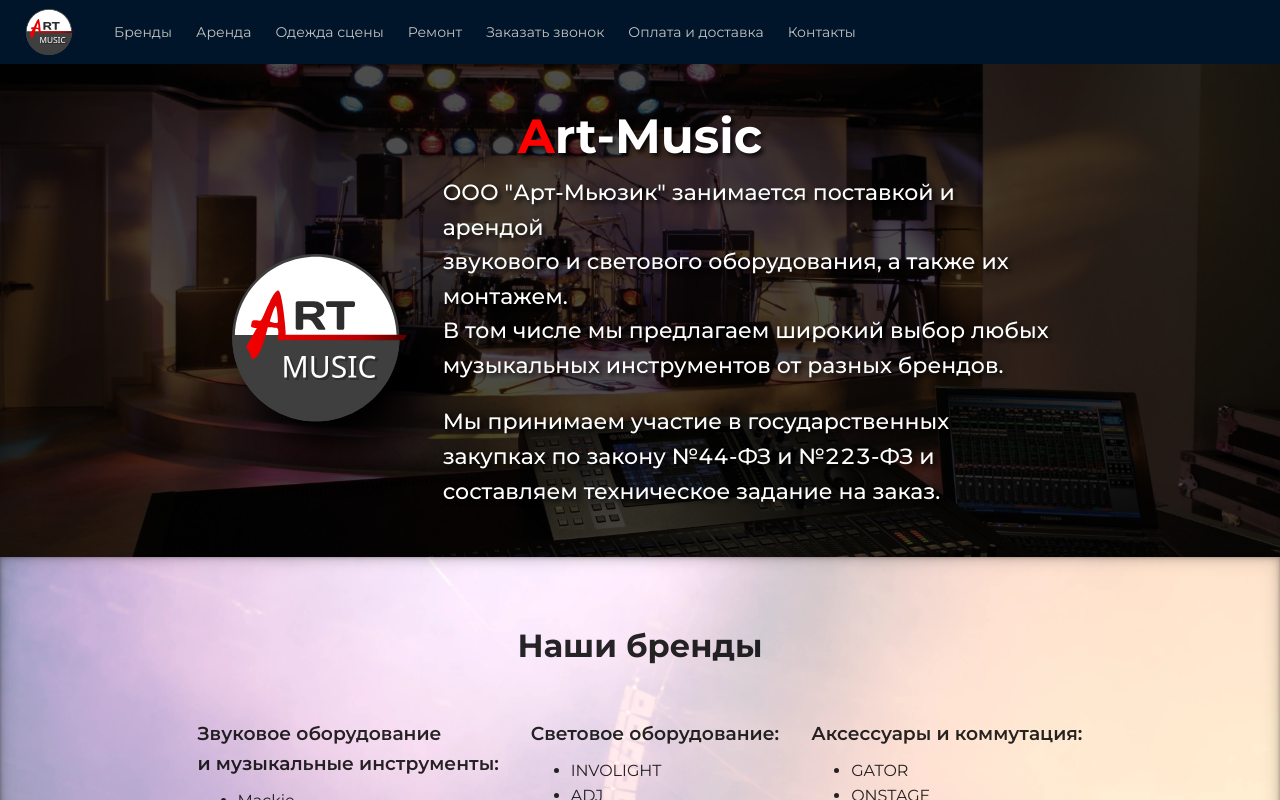
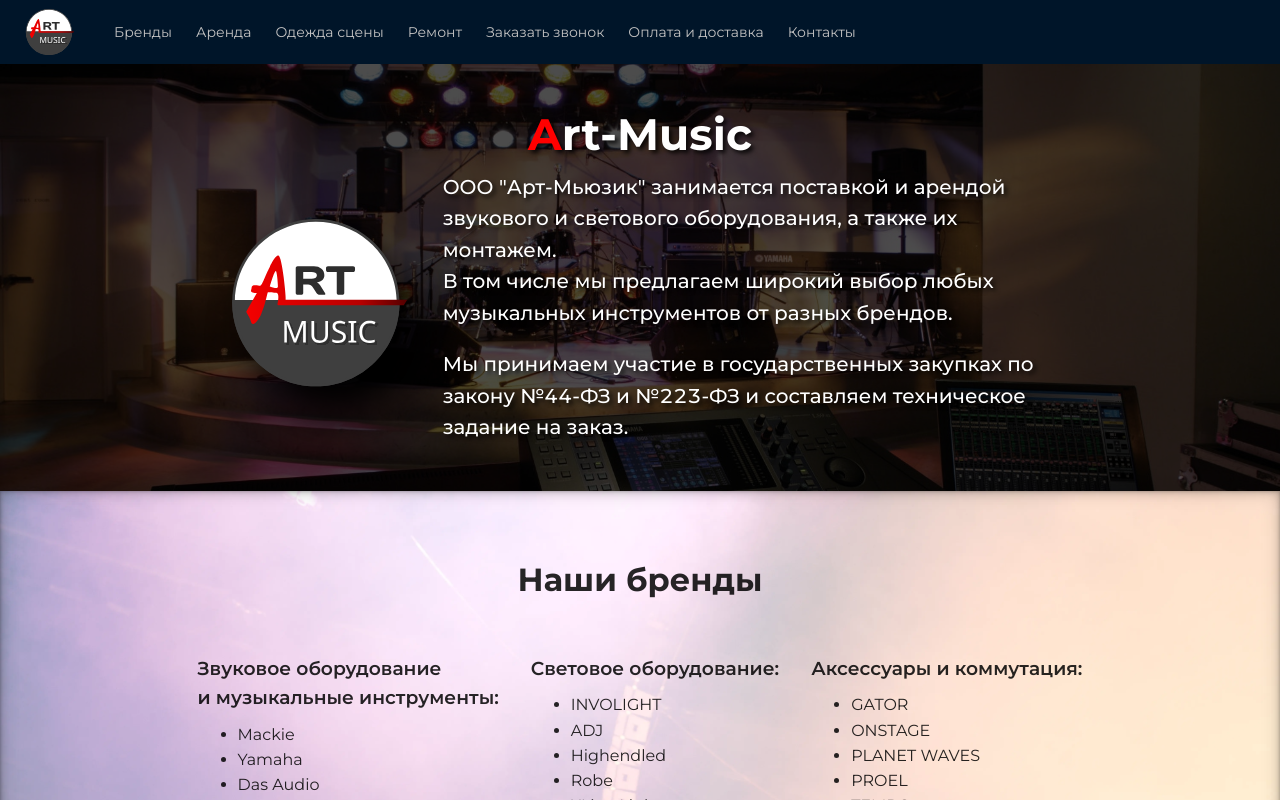
Before and after one commit to vladcyb/art-music, a React (Create React App) app: page / in a window 1280 px wide. Shown: the top 800 px of the page. Built offline with nearby package versions, Linux system fonts and the light colour scheme.

Commit message:
Info adaptive

```diff
--- a/src/pages/Info/Info.scss
+++ b/src/pages/Info/Info.scss
@@ -4,6 +4,18 @@
 .info {
   font-size: 22px;
   text-shadow: 3px 3px 4px rgba(0, 0, 0, 0.8);
+
+  @include media("<xxl") {
+    font-size: 20px;
+  }
+
+  @include media("<xl") {
+    font-size: 16px;
+  }
+
+  @include media("<sm") {
+    font-size: 14px;
+  }
 
   &__title {
     text-align: center;
@@ -18,16 +30,44 @@
     &::first-letter {
       color: red;
     }
+
+    @include media("<xxl") {
+      font-size: 44px;
+    }
+
+    @include media("<xl") {
+      font-size: 40px;
+    }
+
+    @include media("<md") {
+      font-size: 36px;
+    }
+
+    @include media("<sm") {
+      font-size: 30px;
+    }
   }
 
   &__wrapper {
     position: relative;
     padding: 48px 0;
+
+    @include media("<md") {
+      padding: 24px 0;
+    }
   }
 
   &__content {
     p:last-child {
       margin: 0;
+    }
+
+    @include media(">=md") {
+      justify-content: flex-start !important;
+    }
+
+    @include media(">=lg") {
+      justify-content: center !important;
     }
   }
 
@@ -37,8 +77,12 @@
 
   &__logo {
     width: 100%;
-    max-width: 270px;
+    max-width: 200px;
     filter: drop-shadow(20px 30px 20px rgba(0, 0, 0, 1));
+
+    @include media("<lg") {
+      //max-width: 200px;
+    }
   }
 
   &__content-wrapper {
@@ -54,9 +98,23 @@
       bottom: 0;
       background-image: url(../../assets/i/ny8rSuCji5E.jpg);
       background-repeat: no-repeat;
-      background-position: 30% 10%;
-      background-size: cover;
+      background-position: 30% 0;
+      background-size: 300%;
       filter: brightness(0.3);
+
+      @include media(">=sm") {
+        background-size: 200%;
+      }
+
+      @include media(">=md") {
+        background-position: 10% 0;
+        background-size: 140%;
+      }
+
+      @include media(">=lg") {
+        background-position: 0 10%;
+        background-size: 100%;
+      }
     }
   }
 }
--- a/src/pages/Info/Info.tsx
+++ b/src/pages/Info/Info.tsx
@@ -17,13 +17,13 @@
           justify="center"
           align="middle"
         >
-          <Col className="info__logo-wrapper" xs={0} sm={4} md={6} lg={6} xl={4}>
+          <Col className="info__logo-wrapper" xs={0} sm={4} md={6} lg={4}>
             <Logo className="info__logo" />
           </Col>
-          <Col xs={22} sm={18} md={16} lg={14} xl={12}>
+          <Col xs={22} sm={16} md={14} lg={12}>
             <p>
-              ООО &quot;Арт-Мьюзик&quot; занимается поставкой и арендой<br />
-              звукового и светового оборудования, а&nbsp;также их монтажем.<br />
+              ООО &quot;Арт-Мьюзик&quot; занимается поставкой и&nbsp;арендой
+              звукового и&nbsp;светового оборудования, а&nbsp;также их монтажем.<br />
               В том числе  мы предлагаем широкий выбор любых музыкальных инструментов
               от&nbsp;разных брендов.
             </p>
```
